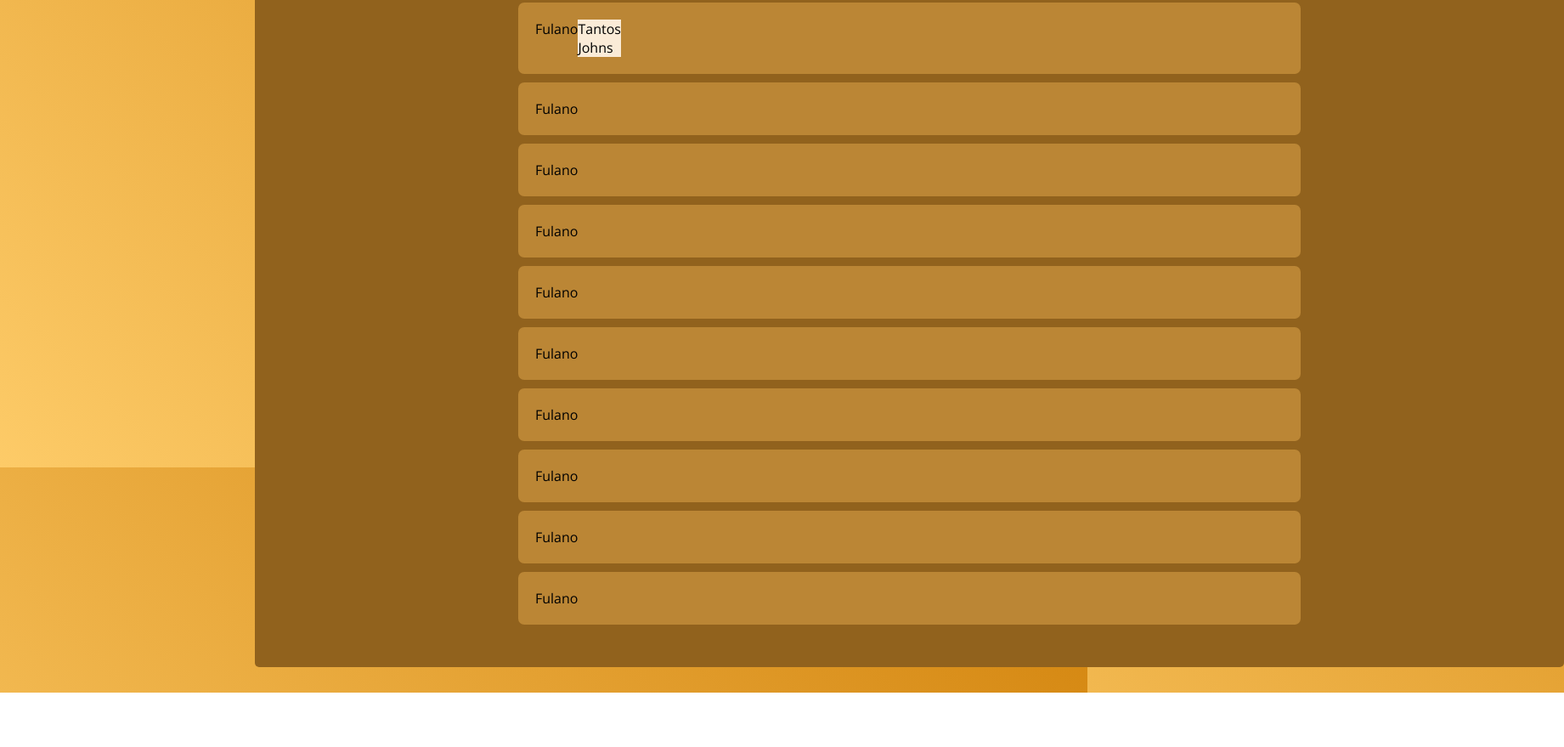
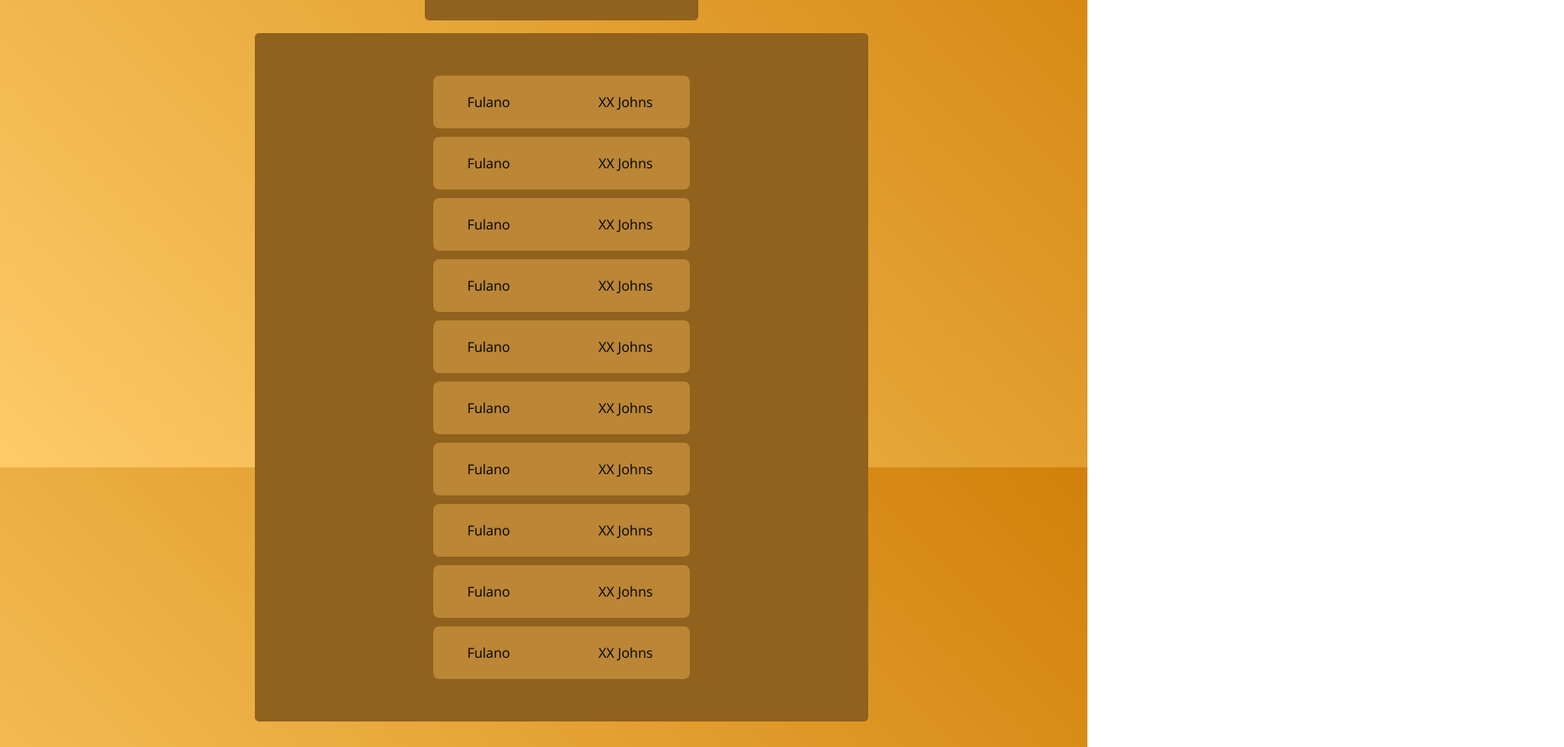
Before and after one commit to JohnJohnNB/DSO-Exercicio-04, a plain HTML site: page frontend/view/tela_ranking.html in a window 1280 px wide. Shown: the part 250-1129 px from the top of the page at 85% size, 1841 px wide, since content can reach past the window. Before the commit the page ends 1065 px from the top, so only its background shows below. Drawn offline with nearby package versions, Linux system fonts and the light colour scheme.

Commit message:
Responsividade e posicionamento tela_ranking

```diff
--- a/frontend/css/style_ranking.css
+++ b/frontend/css/style_ranking.css
@@ -17,24 +17,23 @@
   display: grid;
   grid-template-columns: 1fr;
   margin: 0px 300px 30px 300px;
-  padding: 40px 300px;
+  padding: 40px 200px;
   border-radius: 5px;
   background-color: rgb(145, 98, 29);
 }
 
 .posicao {
   display: grid;
-  grid-template-columns: 1fr 1fr;
+  grid-template-columns: auto minmax(5rem, 50rem) 7rem;
   background-color: rgb(187, 134, 53);
-  padding: 20px 800px 20px 20px;
+  padding: 20px 20px 20px 40px;
   margin: 10px;
   border-radius: 7px;
+  place-self: end;
 }
 
-span {
+.qnt_johns {
   display: block;
-  position: relative;
-  align-items: right;
-  justify-content: end;
-  background-color: antiquewhite;
+  grid-column: 3;
+  grid-row: 1;
 }
--- a/frontend/view/tela_ranking.html
+++ b/frontend/view/tela_ranking.html
@@ -3,6 +3,7 @@
 
 <head>
   <meta charset="UTF-8">
+  <meta name="viewport" content="width=device-width, initial-scale=1">
   <link rel="stylesheet" type="text/css" href="../css/style_ranking.css">
   <link rel="stylesheet" type="text/css" href="../css/style.css">
   <title>John Clicker</title>
@@ -37,16 +38,16 @@
     <h1 id="titulo">Melhores Produtores de Johns</h1>
     <div id="ranking">
       <ol>
-        <li class="posicao" id="primeiro"> Fulano <span>Tantos Johns</span></li>
-        <li class="posicao" id="segundo"> Fulano</li>
-        <li class="posicao" id="terceiro"> Fulano</li>
-        <li class="posicao" id="quarto"> Fulano</li>
-        <li class="posicao" id="quinto"> Fulano</li>
-        <li class="posicao" id="sexto"> Fulano</li>
-        <li class="posicao" id="setimo"> Fulano</li>
-        <li class="posicao" id="oitavo"> Fulano</li>
-        <li class="posicao" id="nono"> Fulano</li>
-        <li class="posicao" id="dec"> Fulano</li>
+        <li class="posicao" id="primeiro"> Fulano <span class="qnt_johns"> XX Johns</span></li>
+        <li class="posicao" id="segundo"> Fulano <span class="qnt_johns"> XX Johns</span></li>
+        <li class="posicao" id="terceiro"> Fulano <span class="qnt_johns"> XX Johns</span></li>
+        <li class="posicao" id="quarto"> Fulano <span class="qnt_johns"> XX Johns</span></li>
+        <li class="posicao" id="quinto"> Fulano <span class="qnt_johns"> XX Johns</span></li>
+        <li class="posicao" id="sexto"> Fulano <span class="qnt_johns"> XX Johns</span></li>
+        <li class="posicao" id="setimo"> Fulano <span class="qnt_johns"> XX Johns</span></li>
+        <li class="posicao" id="oitavo"> Fulano <span class="qnt_johns"> XX Johns</span></li>
+        <li class="posicao" id="nono"> Fulano <span class="qnt_johns"> XX Johns</span></li>
+        <li class="posicao" id="dec"> Fulano <span class="qnt_johns"> XX Johns</span></li>
       </ol>
     </div>
   </div>
```
